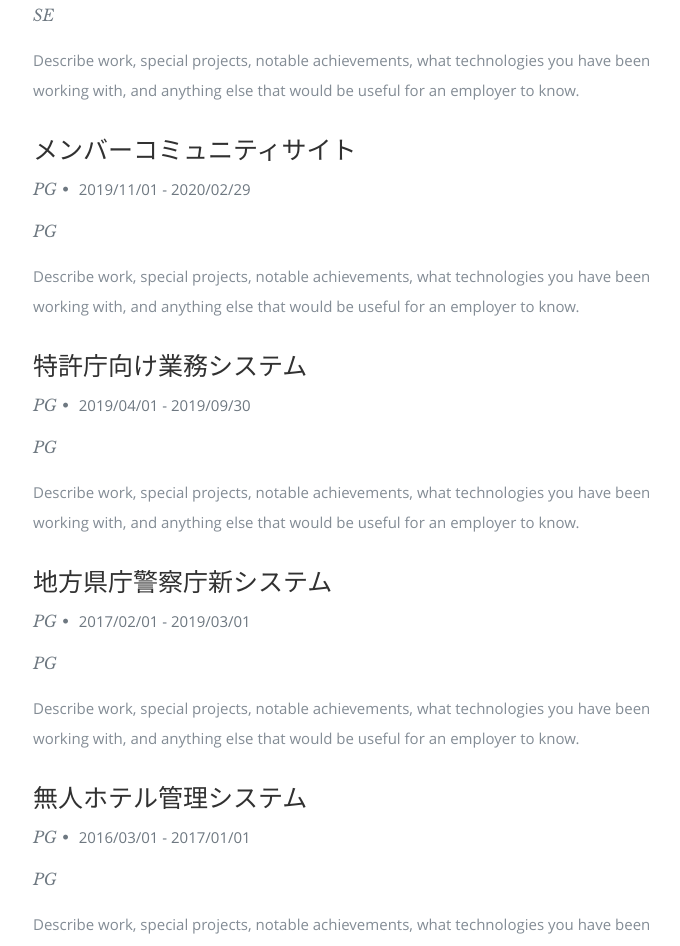
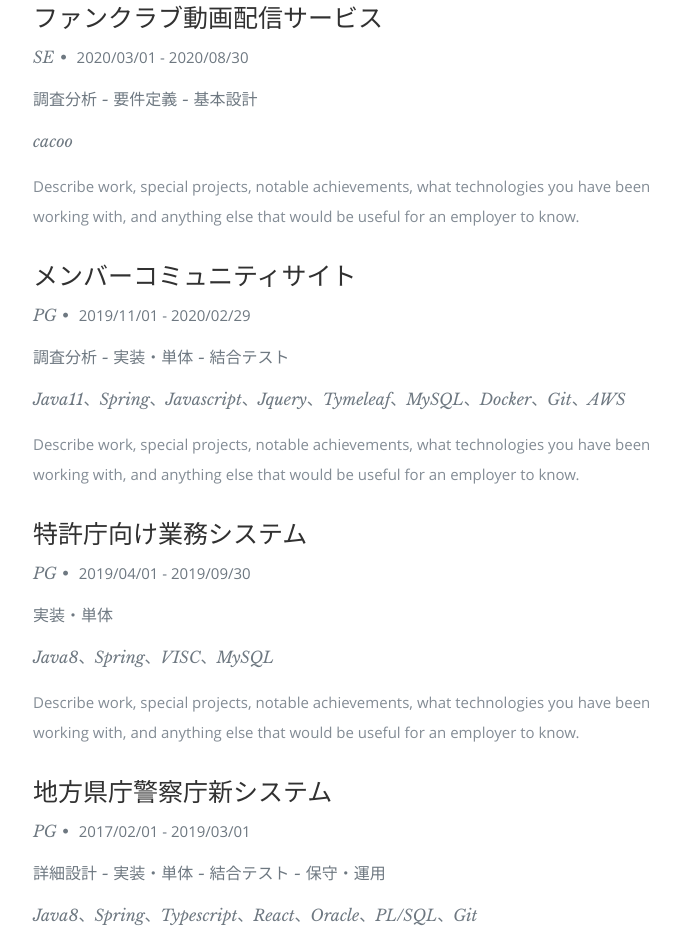
Before and after one commit to twan65/my-portfolio, a React (Create React App) app: page / in a window 1280 px wide. Shown: the part 2280-3226 px from the top of the page, without its empty margins (372-1052 px from the left). Built offline with nearby package versions, Linux system fonts and the light colour scheme.

Commit message:
process、tech項目追加

```diff
--- a/public/resumeData.json
+++ b/public/resumeData.json
@@ -45,42 +45,56 @@
         "title":"保険管理システム",
         "position":"SE",
         "years":"2021/02/01 - 現在",
+        "process":"要件定義 - 基本設計 - 実装・単体",
+        "tech":"Java8、Spring、Typescript、React、MySQL、Grpc、Git、AWS",
         "description":"Describe work, special projects, notable achievements, what technologies you have been working with, and anything else that would be useful for an employer to know."
       },
       {
         "title":"日本生活衛生関連管理システム",
         "position":"SE",
         "years":"2020/11/01 - 2021/01/31",
+        "process":"詳細設計 - 実装・単体 - 結合テスト",
+        "tech":"Java11、Spring、Javascript、Jquery、Tymeleaf、MySQL、Docker、Git、AWS",
         "description":"Describe work, special projects, notable achievements, what technologies you have been working with, and anything else that would be useful for an employer to know."
       },
       {
         "title":"ファンクラブ動画配信サービス",
         "position":"SE",
         "years":"2020/03/01 - 2020/08/30",
+        "process":"調査分析 - 要件定義 - 基本設計",
+        "tech":"cacoo",
         "description":"Describe work, special projects, notable achievements, what technologies you have been working with, and anything else that would be useful for an employer to know."
       },
       {
         "title":"メンバーコミュニティサイト",
         "position":"PG",
         "years":"2019/11/01 - 2020/02/29",
+        "process":"調査分析 - 実装・単体 - 結合テスト",
+        "tech":"Java11、Spring、Javascript、Jquery、Tymeleaf、MySQL、Docker、Git、AWS",
         "description":"Describe work, special projects, notable achievements, what technologies you have been working with, and anything else that would be useful for an employer to know."
       },
       {
         "title":"特許庁向け業務システム",
         "position":"PG",
         "years":"2019/04/01 - 2019/09/30",
+        "process":"実装・単体",
+        "tech":"Java8、Spring、VISC、MySQL",
         "description":"Describe work, special projects, notable achievements, what technologies you have been working with, and anything else that would be useful for an employer to know."
       },
       {
         "title":"地方県庁警察庁新システム",
         "position":"PG",
         "years":"2017/02/01 - 2019/03/01",
+        "process":"詳細設計 - 実装・単体 - 結合テスト - 保守・運用",
+        "tech":"Java8、Spring、Typescript、React、Oracle、PL/SQL、Git",
         "description":"Describe work, special projects, notable achievements, what technologies you have been working with, and anything else that would be useful for an employer to know."
       },
       {
         "title":"無人ホテル管理システム",
         "position":"PG",
         "years":"2016/03/01 - 2017/01/01",
+        "process":"要件定義 - 基本設計 - 実装・単体 - 結合テスト",
+        "tech":"Java、Spring、Javascript、JSP、MySQL、Git",
         "description":"Describe work, special projects, notable achievements, what technologies you have been working with, and anything else that would be useful for an employer to know."
       }
     ],
--- a/src/Components/About.js
+++ b/src/Components/About.js
@@ -34,7 +34,6 @@ class About extends Component {
                     <br />
                     <span>{city}</span>
                     <br />
-
                     <span>{email}</span>
                   </p>
                 </div>
--- a/src/Components/Resume.js
+++ b/src/Components/Resume.js
@@ -36,7 +36,8 @@ class Resume extends Component {
             {work.position}
             <span>&bull;</span> <em className="date">{work.years}</em>
           </p>
-          <p className="info">{work.position}</p>
+          <p className="info">{work.process}</p>
+          <p className="info">{work.tech}</p>
           <p>{work.description}</p>
         </div>
       );
```
Also changed, not shown: public/index.html (line endings or trailing spaces).
